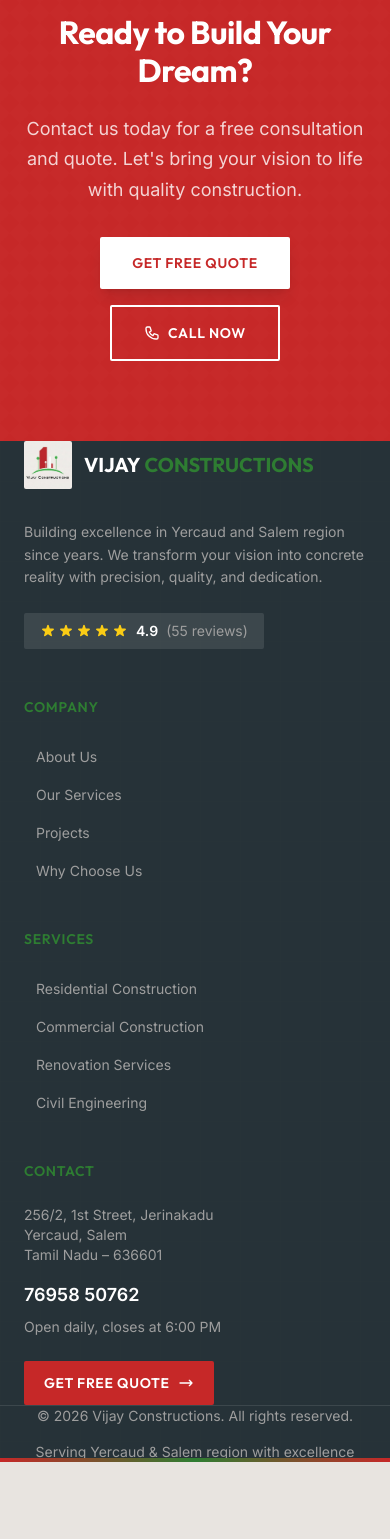
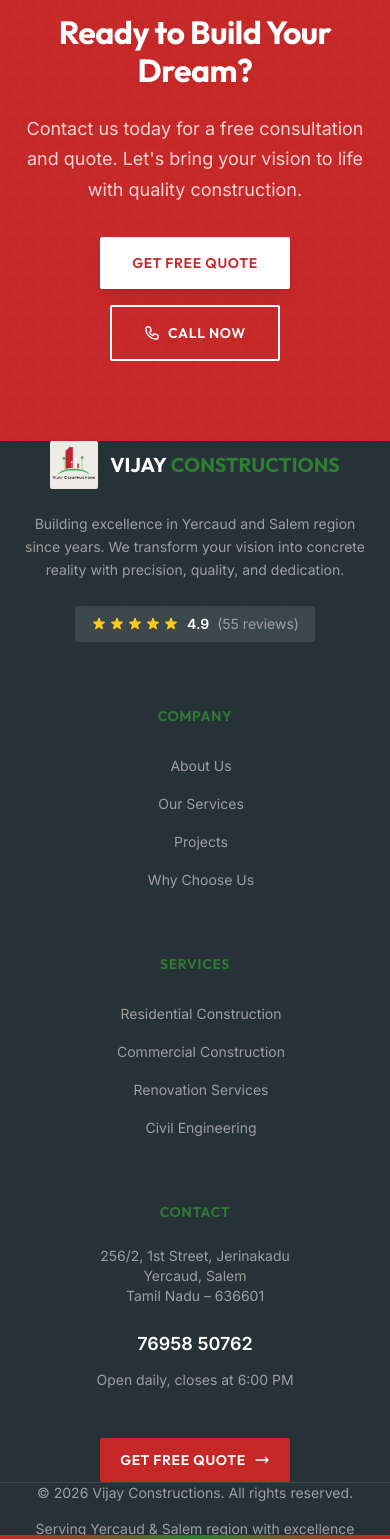
Before and after one commit to dhanushsakthi/VIJAY-CONSTRUCTION, a Next.js app: page / in a window 390 px wide. Shown: the part 8761-10300 px from the top of the page. Before the commit the page ends 10223 px from the top, so only its background shows below. Built offline with nearby package versions, Linux system fonts and the light colour scheme.

Commit message:
Fix footer spacing and mobile responsiveness

```diff
--- a/src/components/Footer/Footer.tsx
+++ b/src/components/Footer/Footer.tsx
@@ -38,10 +38,10 @@ export function Footer() {
             />
 
             {/* Main Footer Content */}
-            <div className="container relative py-16 lg:py-20">
-                <div className="grid gap-12 lg:grid-cols-4 lg:gap-8">
+            <div className="container relative pt-24 pb-16 lg:pt-32 lg:pb-20">
+                <div className="grid gap-16 lg:grid-cols-4 lg:gap-8">
                     {/* Brand Section */}
-                    <div className="lg:col-span-1">
+                    <div className="flex flex-col items-center text-center lg:col-span-1 lg:items-start lg:text-left">
                         <Link href="/" className="inline-block">
                             <div className="flex items-center gap-3">
                                 {/* Logo Image */}
@@ -53,14 +53,14 @@ export function Footer() {
                                     />
                                 </div>
                                 <div>
-                                    <span className="font-display text-xl font-bold text-white">VIJAY</span>
-                                    <span className="ml-1 font-display text-xl font-bold text-brand-green">
+                                    <span className="font-display text-xl font-bold text-white sm:text-2xl">VIJAY</span>
+                                    <span className="ml-1 font-display text-xl font-bold text-brand-green sm:text-2xl">
                                         CONSTRUCTIONS
                                     </span>
                                 </div>
                             </div>
                         </Link>
-                        <p className="mt-6 text-sm leading-relaxed text-concrete">
+                        <p className="mt-6 max-w-sm text-sm leading-relaxed text-concrete">
                             Building excellence in Yercaud and Salem region since years. We
                             transform your vision into concrete reality with precision,
                             quality, and dedication.
@@ -84,7 +84,7 @@ export function Footer() {
                     </div>
 
                     {/* Company Links */}
-                    <div>
+                    <div className="flex flex-col items-center text-center lg:items-start lg:text-left">
                         <h3 className="mb-6 font-display text-sm font-semibold uppercase tracking-wider text-brand-green">
                             Company
                         </h3>
@@ -104,7 +104,7 @@ export function Footer() {
                     </div>
 
                     {/* Services Links */}
-                    <div>
+                    <div className="flex flex-col items-center text-center lg:items-start lg:text-left">
                         <h3 className="mb-6 font-display text-sm font-semibold uppercase tracking-wider text-brand-green">
                             Services
                         </h3>
@@ -124,12 +124,12 @@ export function Footer() {
                     </div>
 
                     {/* Contact Info */}
-                    <div>
+                    <div className="flex flex-col items-center text-center lg:items-start lg:text-left">
                         <h3 className="mb-6 font-display text-sm font-semibold uppercase tracking-wider text-brand-green">
                             Contact
                         </h3>
                         <address className="not-italic">
-                            <p className="mb-4 text-sm text-concrete">
+                            <p className="mb-6 text-sm text-concrete">
                                 256/2, 1st Street, Jerinakadu
                                 <br />
                                 Yercaud, Salem
@@ -138,11 +138,11 @@ export function Footer() {
                             </p>
                             <a
                                 href="tel:+917695850762"
-                                className="mb-2 block text-lg font-semibold text-white transition-colors hover:text-brand-red"
+                                className="mb-3 block text-lg font-semibold text-white transition-colors hover:text-brand-red sm:text-xl"
                             >
                                 76958 50762
                             </a>
-                            <p className="text-sm text-concrete">
+                            <p className="mb-6 text-sm text-concrete">
                                 Open daily, closes at 6:00 PM
                             </p>
                         </address>
```
